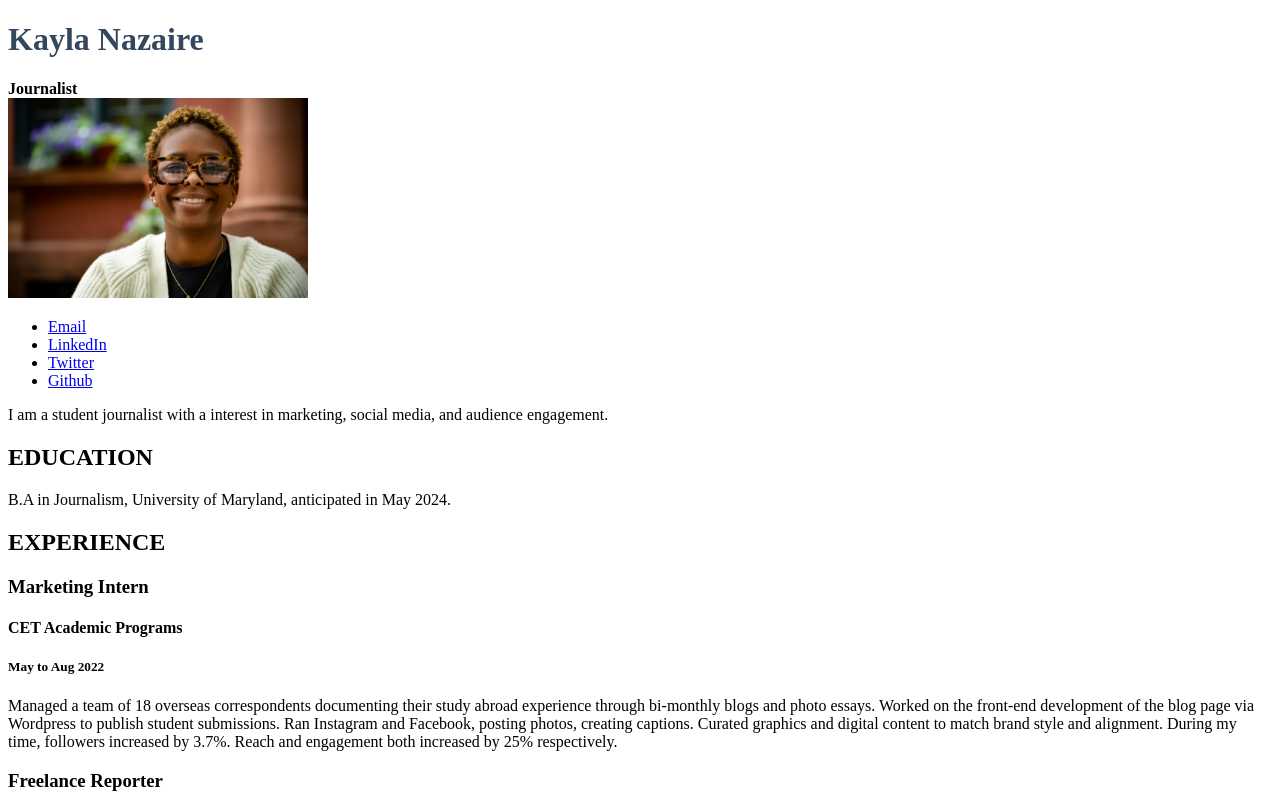
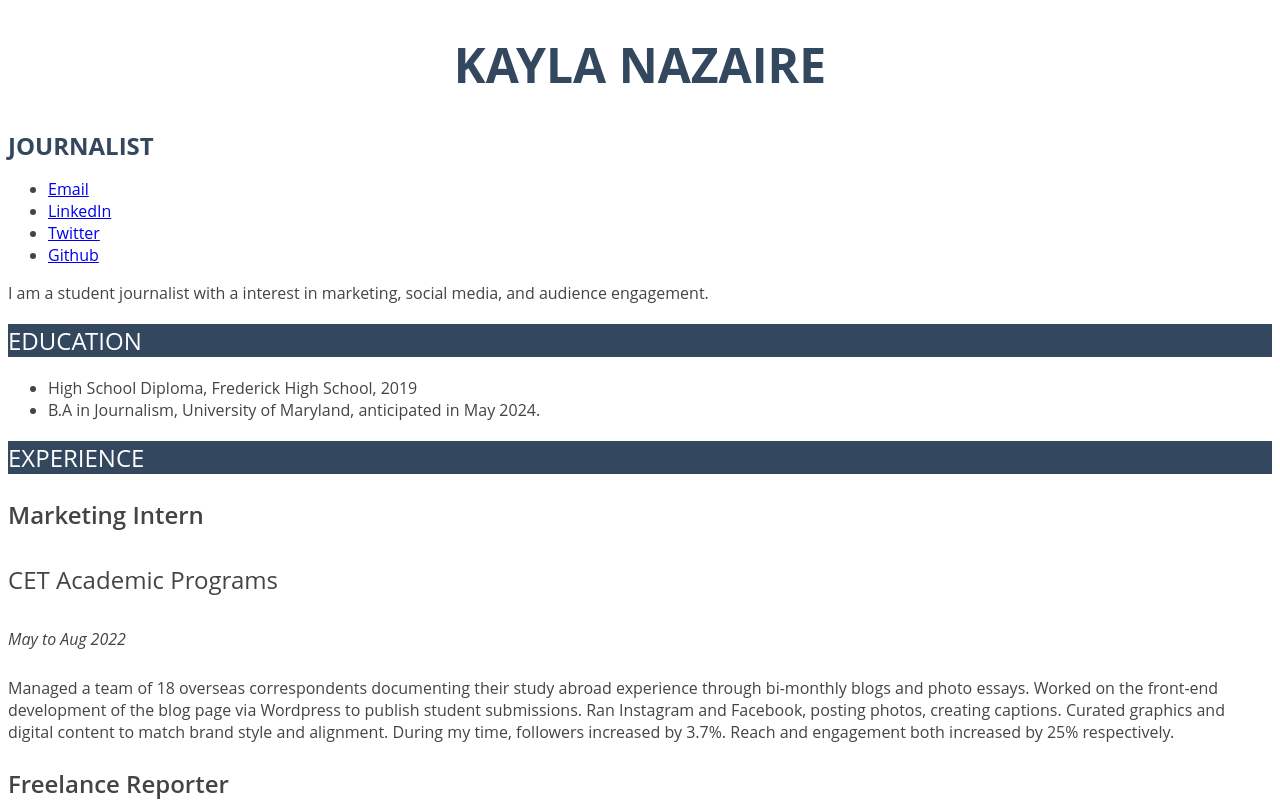
Before and after one commit to knazaire1/jour352-2023-repo, a plain HTML site: page resume/index.html in a window 1280 px wide. Shown: the top 803 px of the page. Drawn offline with Linux system fonts and the light colour scheme.

Commit message:
style edits

```diff
--- a/resume/index.html
+++ b/resume/index.html
@@ -2,11 +2,8 @@
 <html>
 <head>
   <title>Kayla Nazaire Resume</title>
-  <style>
-    h1{
-      color:#33485e;
-    }
-  </style>
+
+    <link rel="stylesheet" type="text/css" href="style.css">
 
 </head>
 
@@ -16,8 +13,7 @@
   <h1>Kayla Nazaire</h1>
   <strong>Journalist</strong>
   <br />
-  <img src="kayla.png" width="300px"/>
-
+  <!--  <img src="kayla.png" width="300px"/>-->
 
   <ul>
       <li><a href="mailto:knazaire@terpmail.umd.edu">Email</a></li>
@@ -33,7 +29,10 @@
 
 <h2>EDUCATION</h2>
 
- B.A in Journalism, University of Maryland, anticipated in May 2024.
+<ul>
+<li> High School Diploma, Frederick High School, 2019</li>
+<li> B.A in Journalism, University of Maryland, anticipated in May 2024.</li>
+</ul>
 
 <h2>EXPERIENCE</h2>
 
--- a/resume/style.css
+++ b/resume/style.css
@@ -0,0 +1,47 @@
+body{
+  font-family: 'Open Sans', arial, sans-serif;
+  font-size: 1em;
+  color:#444;
+  font-weight:400;
+}
+
+h1{
+  font-size: 3em;
+  text-transform: uppercase;
+  text-align: center;
+  color: #33485e;
+}
+
+strong{
+  text-transform: uppercase;
+  font-size: 1.5em;
+  color: #33485e;
+}
+
+h2{
+  font-size: 1.5em;
+  text-transform: uppercase;
+  background-color:#33485e;
+  color:#fff;
+  font-weight:400;
+}
+
+h3{
+  font-weight:600;
+  font-size: 1.5em;
+}
+
+h4{
+  font-weight: 400;
+  font-size: 1.5em;
+}
+
+h5{
+  font-weight: 400;
+  font-style: italic;
+  font-size: 1em;
+}
+
+li{
+  font-size: 1em;
+}
```
